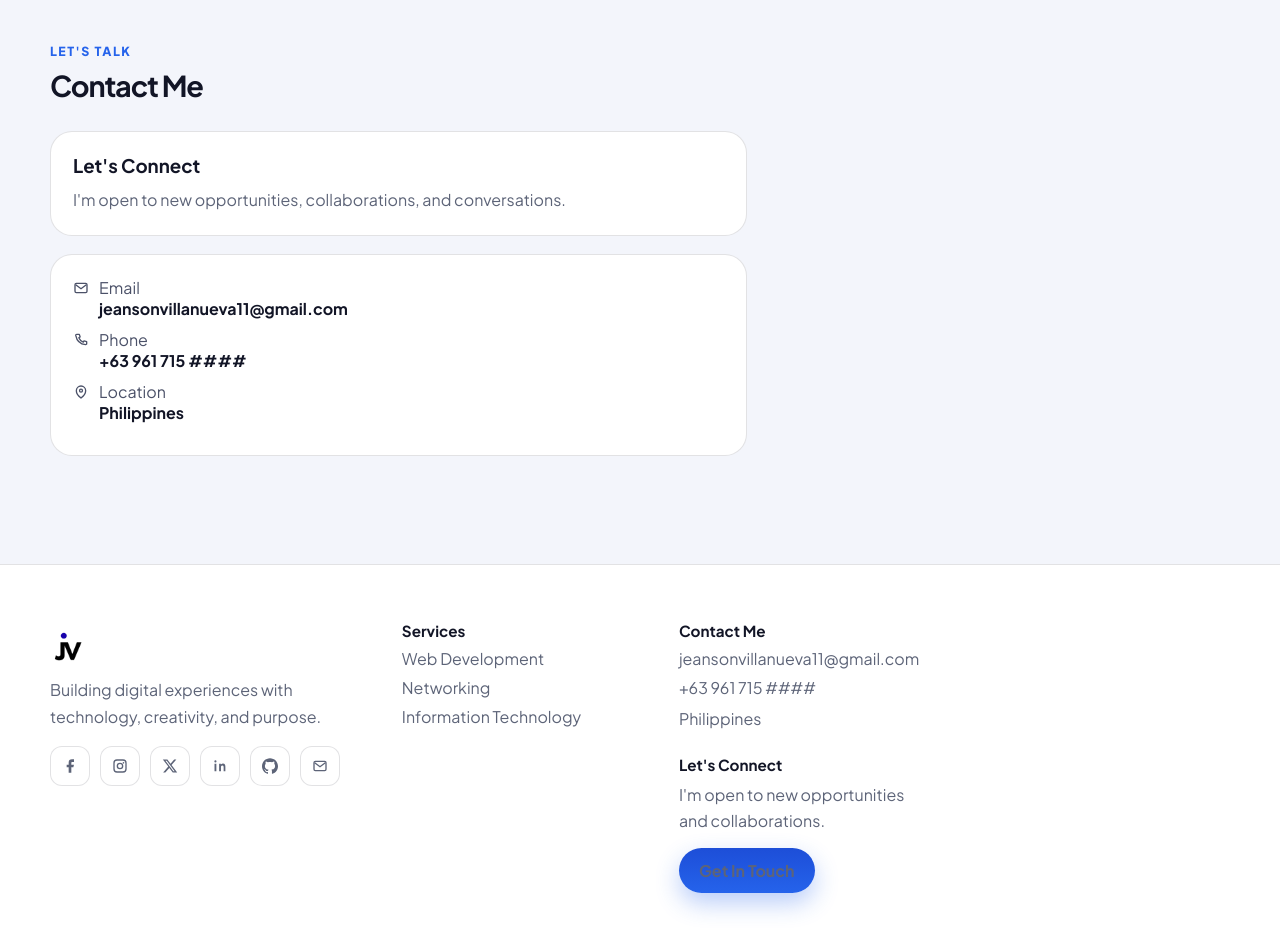
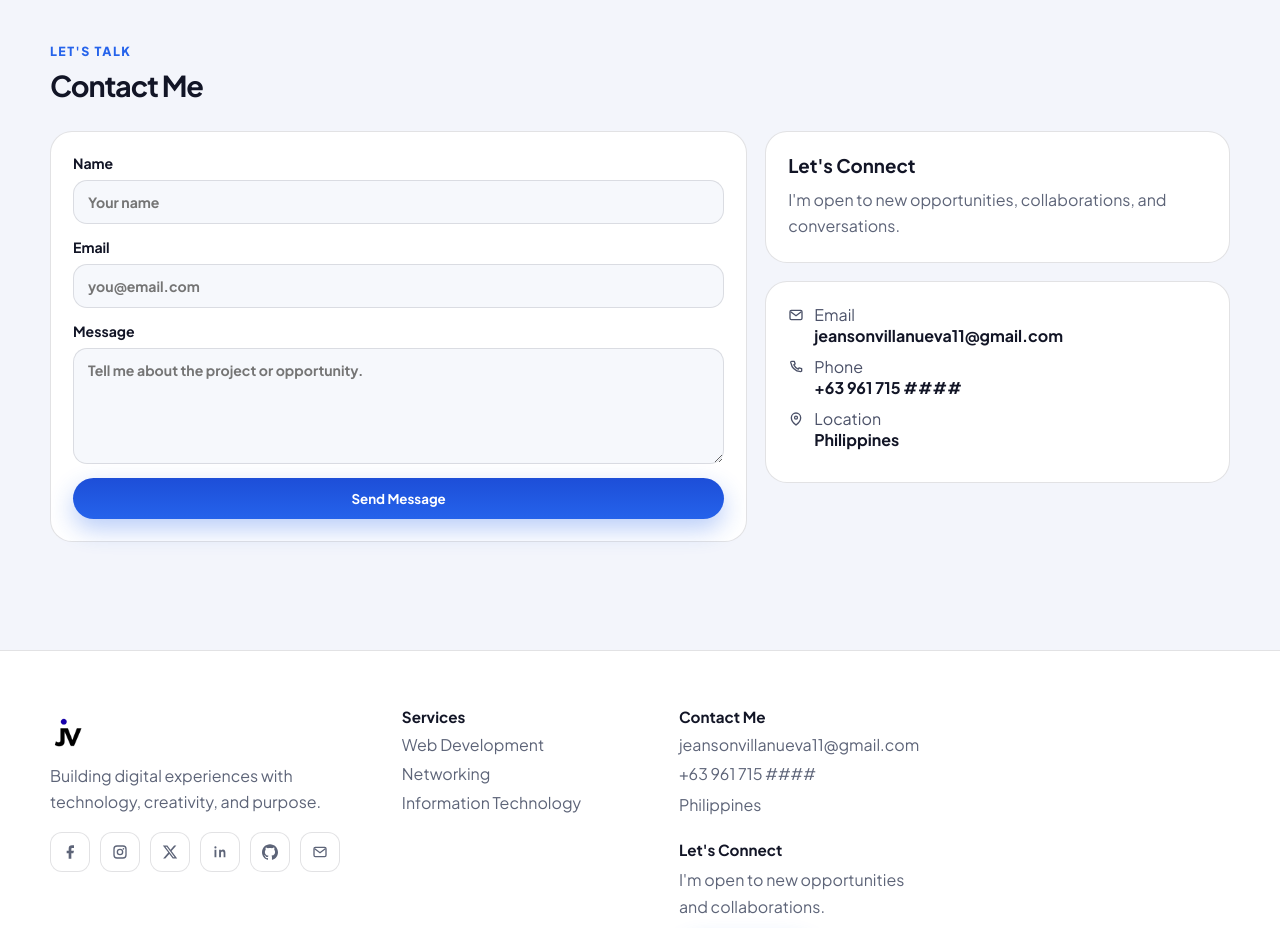
Before and after one commit to jeansonvillanueva/WebPortfolio, a React (Vite) app: page / in a window 1280 px wide. Shown: the part 4980-5908 px from the top of the page. Built offline with nearby package versions, Linux system fonts and the light colour scheme; no server answers.

Commit message:
retrieving the code of the Contact.tsx

```diff
--- a/src/components/Contact.tsx
+++ b/src/components/Contact.tsx
@@ -25,6 +25,30 @@ function Contact() {
         </div>
       </Reveal>
       <div className="contact-layout">
+        <Reveal>
+          <form className="contact-box contact-form" onSubmit={onSubmit}>
+            <label>
+              Name
+              <input name="name" type="text" required placeholder="Your name" />
+            </label>
+            <label>
+              Email
+              <input name="email" type="email" required placeholder="you@email.com" />
+            </label>
+            <label>
+              Message
+              <textarea
+                name="message"
+                required
+                rows={5}
+                placeholder="Tell me about the project or opportunity."
+              />
+            </label>
+            <button className="primary-btn" type="submit">
+              Send Message
+            </button>
+          </form>
+        </Reveal>
         <div className="contact-side">
           <Reveal delay={60}>
             <article className="contact-box">
```
